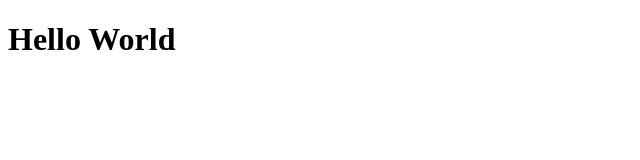
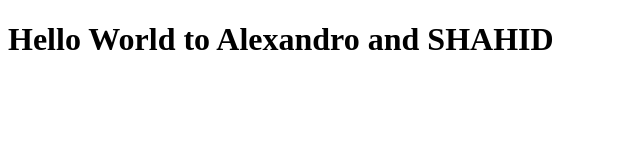
Before and after one commit to xandro2021/MicroverseTrialsShahidAlejandro, a plain HTML site: page index.html in a window 1280 px wide. Shown: the whole page, without its empty margins (0-640 px from the left). Drawn offline with Linux system fonts and the light colour scheme.

Commit message:
SHAHID_check

```diff
--- a/index.html
+++ b/index.html
@@ -8,7 +8,7 @@
 </head>
 
 <body>
-  <h1>Hello World</h1>
+  <h1>Hello World to Alexandro and SHAHID</h1>
 
 
 
```
